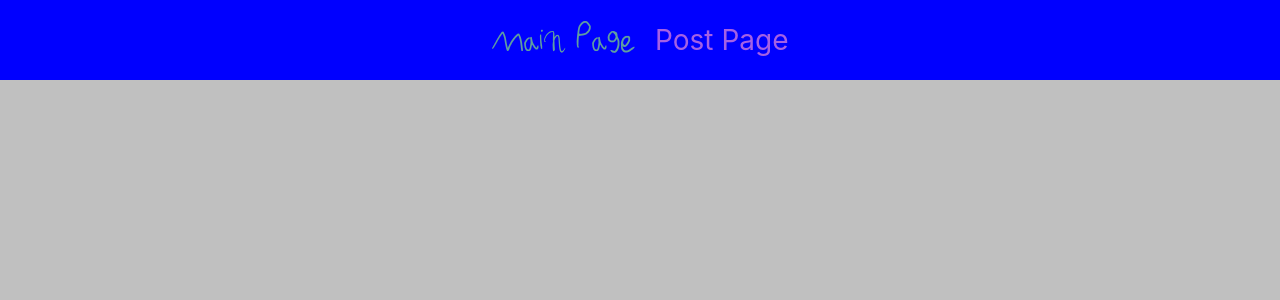
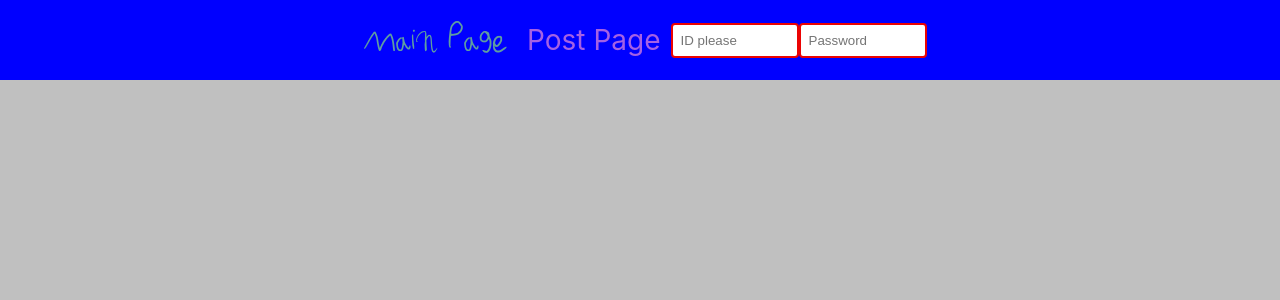
Before and after one commit to Brap098/React-Blog, a React (Create React App) app in the folder post-it/: page / in a window 1280 px wide. Shown: the top 300 px of the page. Built offline with nearby package versions, Linux system fonts and the light colour scheme.

Commit message:
added ID-password text boxes

```diff
--- a/post-it/src/App.css
+++ b/post-it/src/App.css
@@ -6,8 +6,6 @@
   font-family: littleSister;
   src: url("fonts/LittleSistersWriting-z7jL.ttf");
 }
-
-
 
 body{
 background-color: silver;
@@ -44,3 +42,19 @@ background-color: silver;
   cursor: pointer;
   font-weight: bolder;
 }
+
+input[type=text]{
+  width:10%;
+  border:2px solid rgb(235, 3, 3);
+  border-radius:4px;
+  margin:8px 0;
+  outline:none;
+  padding:8px;
+  box-sizing:border-box;
+  transition:.3s;
+}
+
+input[type=text]:focus{
+  border-color:rgb(139, 30, 255);
+  box-shadow:0 0 8px 0 rgb(30, 255, 128);
+}
--- a/post-it/src/App.js
+++ b/post-it/src/App.js
@@ -7,8 +7,12 @@ function App() {
         <a className="Main">Main Page</a>
         <a className="Post">Post Page</a>
       </div>
+      <input type="text" placeholder="ID please"></input>
+      <input type="text" placeholder="Password"></input>
     </div>
+
   );
 }
 
+
 export default App;
--- a/post-it/src/pages/PostPage.js
+++ b/post-it/src/pages/PostPage.js
@@ -1,10 +1,12 @@
 import React from 'react'
 
 function PostPage() {
+
   return (
     <div className='PostPage'>
         <h1>PostPage</h1>
         </div>
+
   )
 }
 
```
Also changed, not shown: post-it/src/pages/error404.jsx (renamed from post-it/view/error404.jsx), 1 other file (tests, documents, lock files or other folders).
